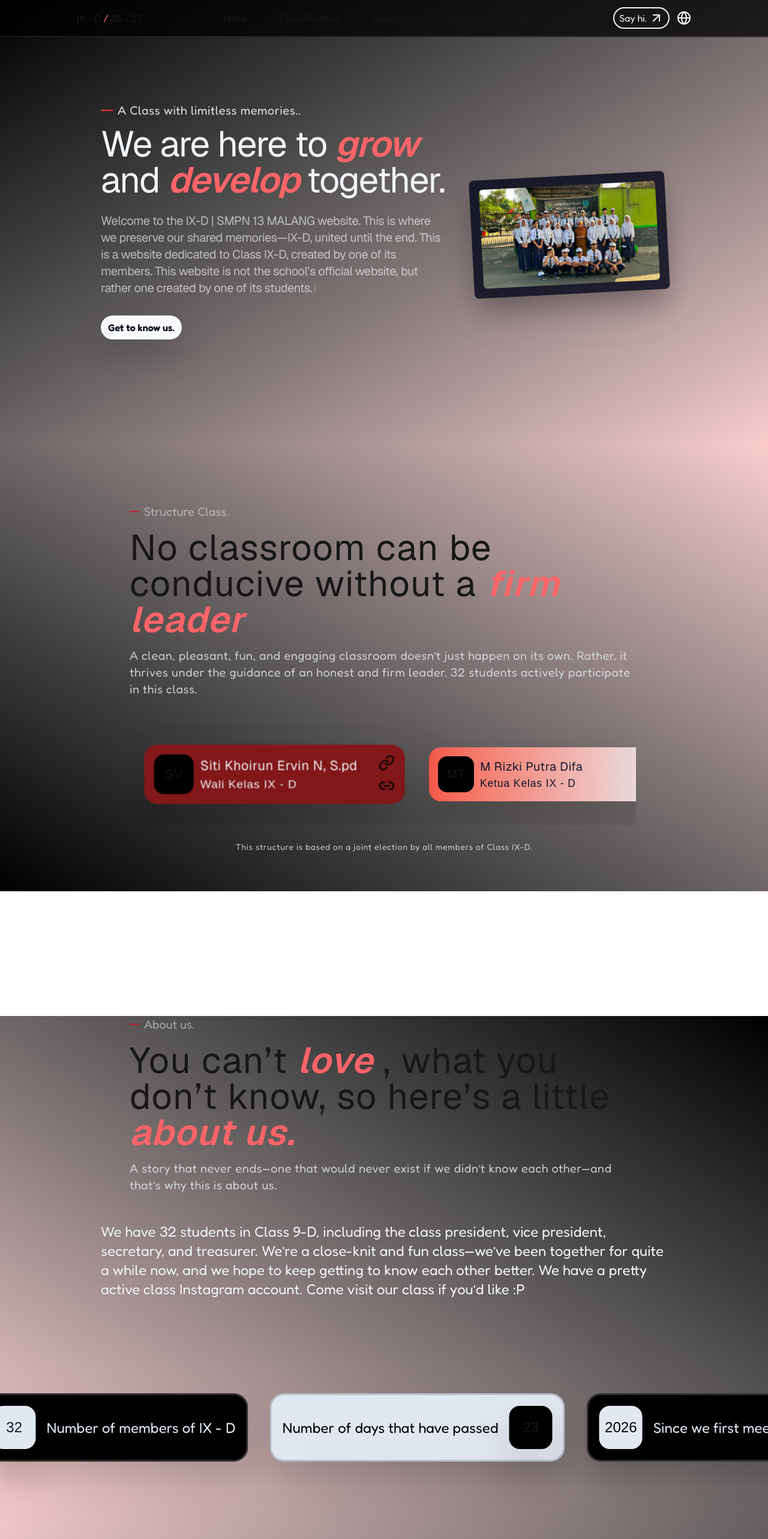
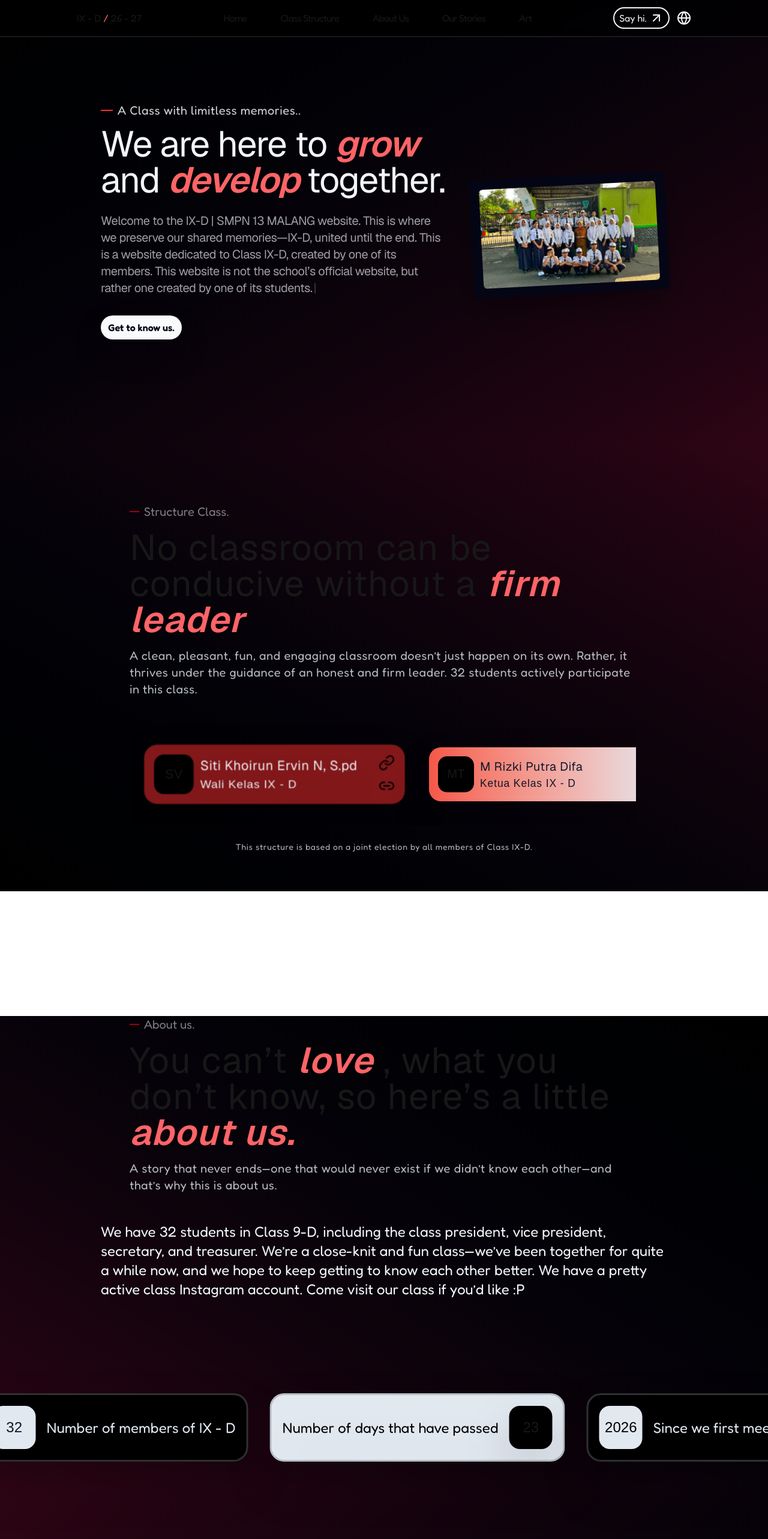
Before and after one commit to rygnz/9d, a Next.js app: page / in a window 1280 px wide. Shown: the top 2566 px of the page at 60% size. Built offline with nearby package versions, Linux system fonts and the light colour scheme.

Commit message:
fix: update background styling to ensure dark mode compatibility and consistent appearance

```diff
--- a/src/app/page.tsx
+++ b/src/app/page.tsx
@@ -292,7 +292,8 @@ export default function Home() {
 
           sm:py-34
           md:pt-32
-          bg-transparent
+          dark:bg-transparent
+          bg-slate-950
           bg-linear-to-tl
           from-red-600/20
           to-black
@@ -474,11 +475,11 @@ export default function Home() {
           lg:px-42
           lg:flex-col
           lg:pt-24
-          bg-transparent
+          dark:bg-transparent
+          bg-slate-950
           bg-linear-to-bl
           from-red-600/20
           to-black
-
         `}
       >
         <Header
@@ -654,7 +655,8 @@ export default function Home() {
           lg:px-42
           md:mt-52
           md:px-16
-          bg-transparent
+          dark:bg-transparent
+          bg-slate-950
           bg-linear-to-bl
           from-black
           to-red-600/20
@@ -839,7 +841,8 @@ export default function Home() {
         className={`
           lg:pt-24
           lg:px-32
-          bg-transparent
+          dark:bg-transparent
+          bg-slate-950
           bg-linear-to-br
           from-red-600/20
           to-black
@@ -919,7 +922,8 @@ export default function Home() {
           lg:mt-52
           md:mt-24
           bg-linear-to-b
-          bg-transparent
+          dark:bg-transparent
+          bg-slate-950
           from-black
           to-red-600/20
         `}
```
